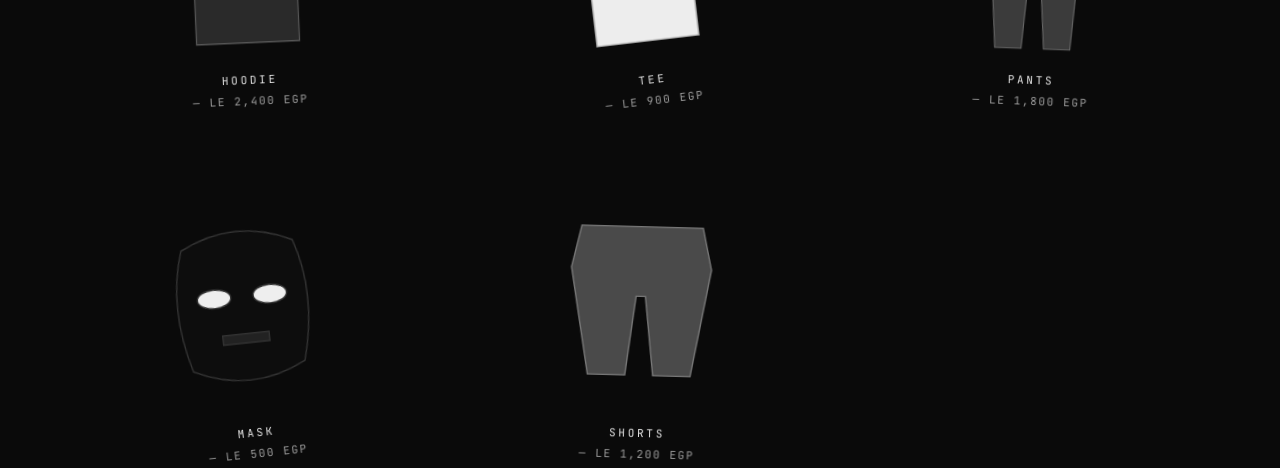
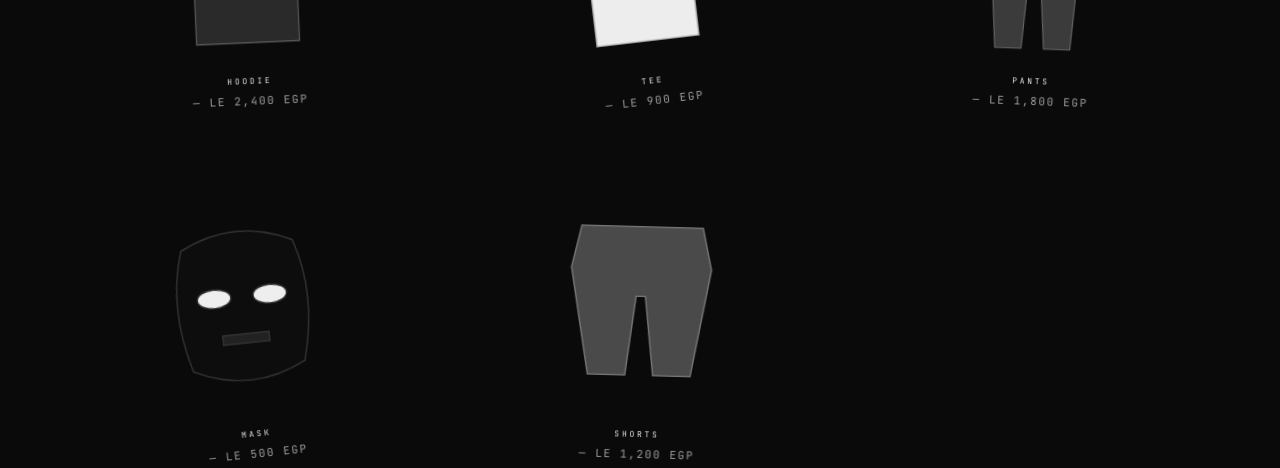
Before and after one commit to FlutterSmith/underground-streetwear, a Next.js app: page /shop in a window 1280 px wide. Shown: the part 332-800 px from the top of the page. Built offline with nearby package versions, Linux system fonts and the light colour scheme.

Commit message:
swap ProductTile name to small-caps variant for FR-S5

```diff
--- a/src/components/ProductTile.tsx
+++ b/src/components/ProductTile.tsx
@@ -64,7 +64,7 @@ export function ProductTile({ product, index = 0 }: ProductTileProps) {
         />
       </div>
       <figcaption className="flex flex-col items-center gap-1 text-center">
-        <span className="font-mono text-[11px] tracking-[0.25em] uppercase text-white/90">
+        <span className="font-mono text-[11px] tracking-[0.25em] [font-variant-caps:all-small-caps] text-white/90">
           {product.name}
         </span>
         <span className="font-mono text-[11px] tracking-[0.15em] text-white/60">
```
Also changed, not shown: .candy-wrapper/gap-prd/gap-prd.md, 1 other file (tests, documents, lock files or other folders).
